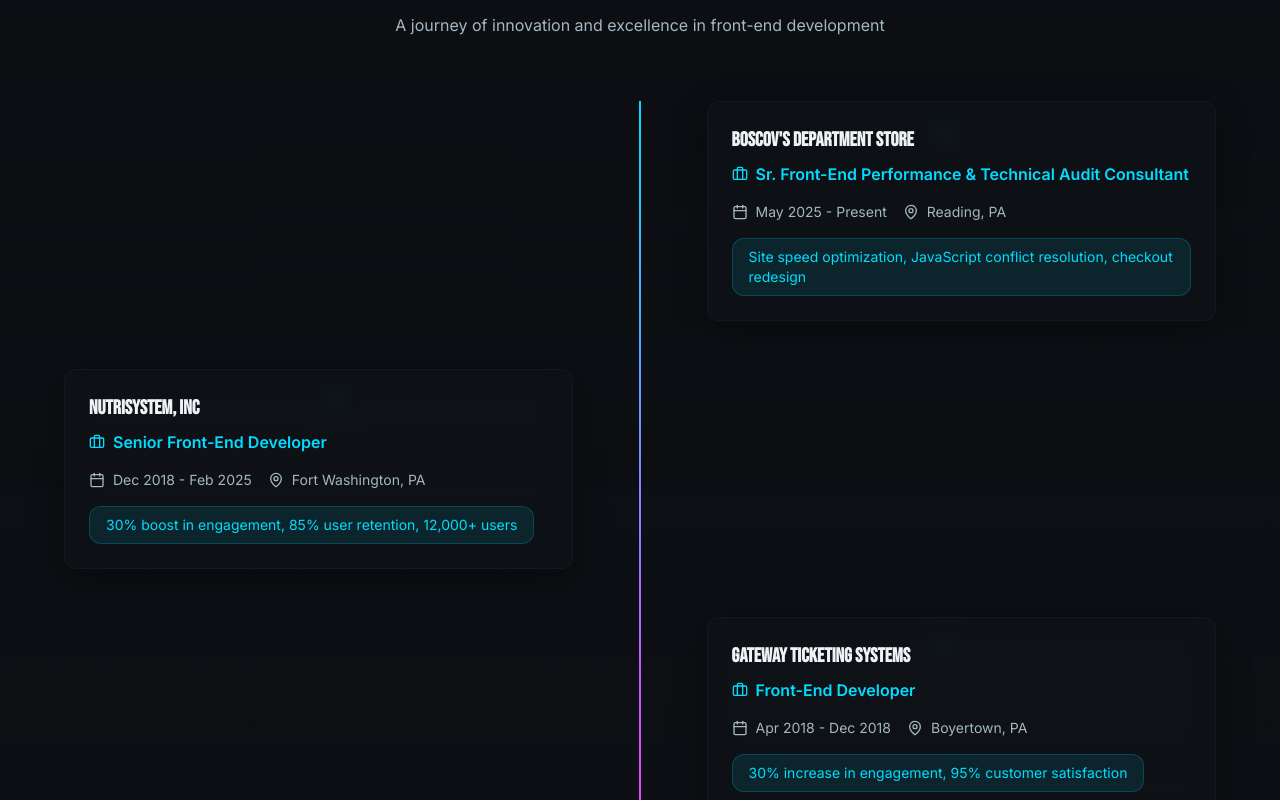
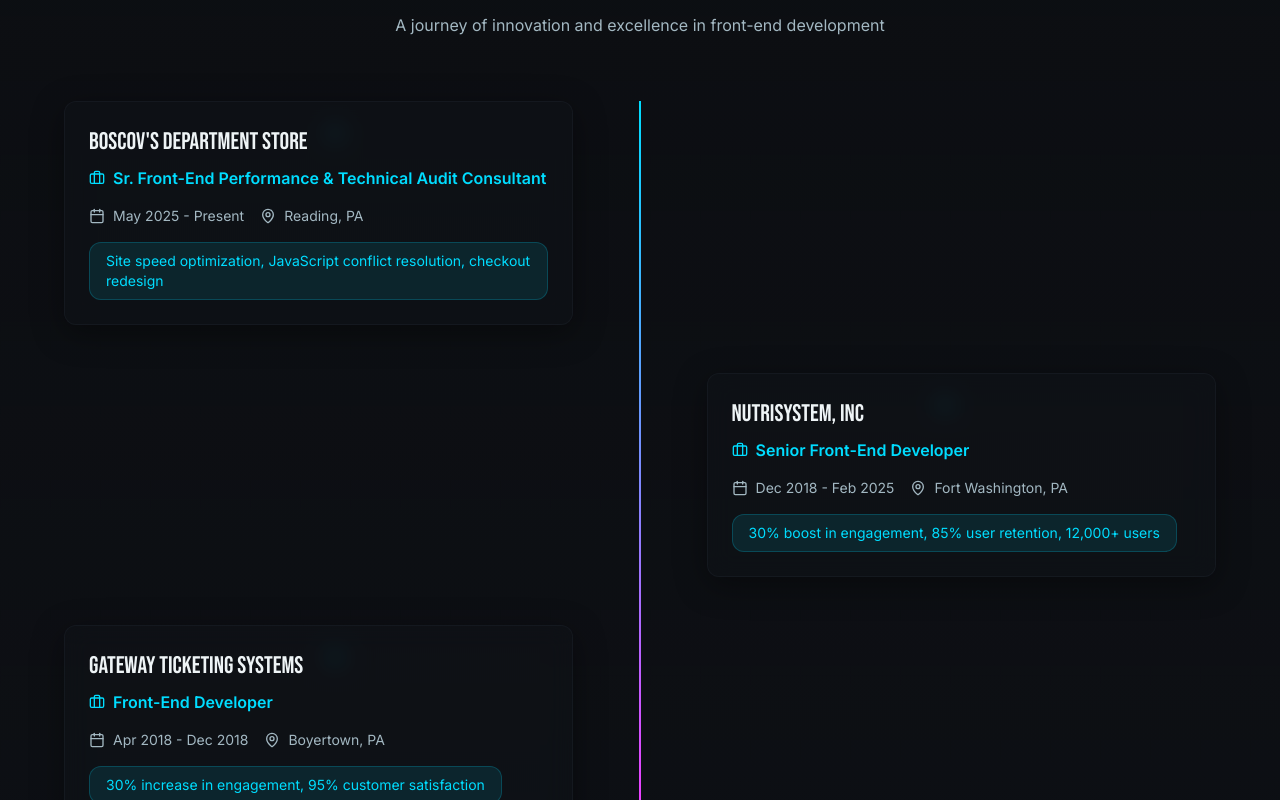
Before and after one commit to leviduncan/darrin-duncan-nexus, a React (Vite) app: page / in a window 1280 px wide. Shown: the part 2760-3560 px from the top of the page. Built offline with nearby package versions, Linux system fonts and the light colour scheme; the HTML template or start-up script is replaced by a standard one.

Commit message:
Refactor: Adjust experience timeline layout

```diff
--- a/src/components/Experience.tsx
+++ b/src/components/Experience.tsx
@@ -8,7 +8,7 @@ const Experience = () => {
       period: "May 2025 - Present",
       location: "Reading, PA",
       highlight: "Site speed optimization, JavaScript conflict resolution, checkout redesign",
-      side: "right",
+      side: "left",
     },
     {
       company: "Nutrisystem, Inc",
@@ -16,7 +16,7 @@ const Experience = () => {
       period: "Dec 2018 - Feb 2025",
       location: "Fort Washington, PA",
       highlight: "30% boost in engagement, 85% user retention, 12,000+ users",
-      side: "left",
+      side: "right",
     },
     {
       company: "Gateway Ticketing Systems",
@@ -24,7 +24,7 @@ const Experience = () => {
       period: "Apr 2018 - Dec 2018",
       location: "Boyertown, PA",
       highlight: "30% increase in engagement, 95% customer satisfaction",
-      side: "right",
+      side: "left",
     },
     {
       company: "Dynalene, Inc",
@@ -32,7 +32,7 @@ const Experience = () => {
       period: "May 2017 - Apr 2018",
       location: "Whitehall, PA",
       highlight: "40% increase in organic traffic, 25% boost in engagement",
-      side: "left",
+      side: "right",
     },
     {
       company: "Vanguard",
@@ -40,7 +40,7 @@ const Experience = () => {
       period: "Jun 2011 - Oct 2013",
       location: "Valley Forge, PA",
       highlight: "Led digital media production for enterprise-level financial services",
-      side: "right",
+      side: "left",
     },
     {
       company: "Federal Reserve Bank of New York",
@@ -48,7 +48,7 @@ const Experience = () => {
       period: "Jan 1998 - Apr 2006",
       location: "New York, NY",
       highlight: "Pioneered UI design and front-end development for critical financial systems",
-      side: "left",
+      side: "right",
     },
   ];
 
@@ -94,7 +94,7 @@ const Experience = () => {
                   }`}>
                     {/* Company & Role */}
                     <div className="space-y-2 mb-4">
-                      <h3 className="text-xl font-bold text-foreground group-hover:text-primary transition-colors font-bebas">
+                      <h3 className="text-2xl text-foreground group-hover:text-primary transition-colors font-bebas">
                         {exp.company}
                       </h3>
                       <div className="flex items-center gap-2 text-primary font-semibold">
```
